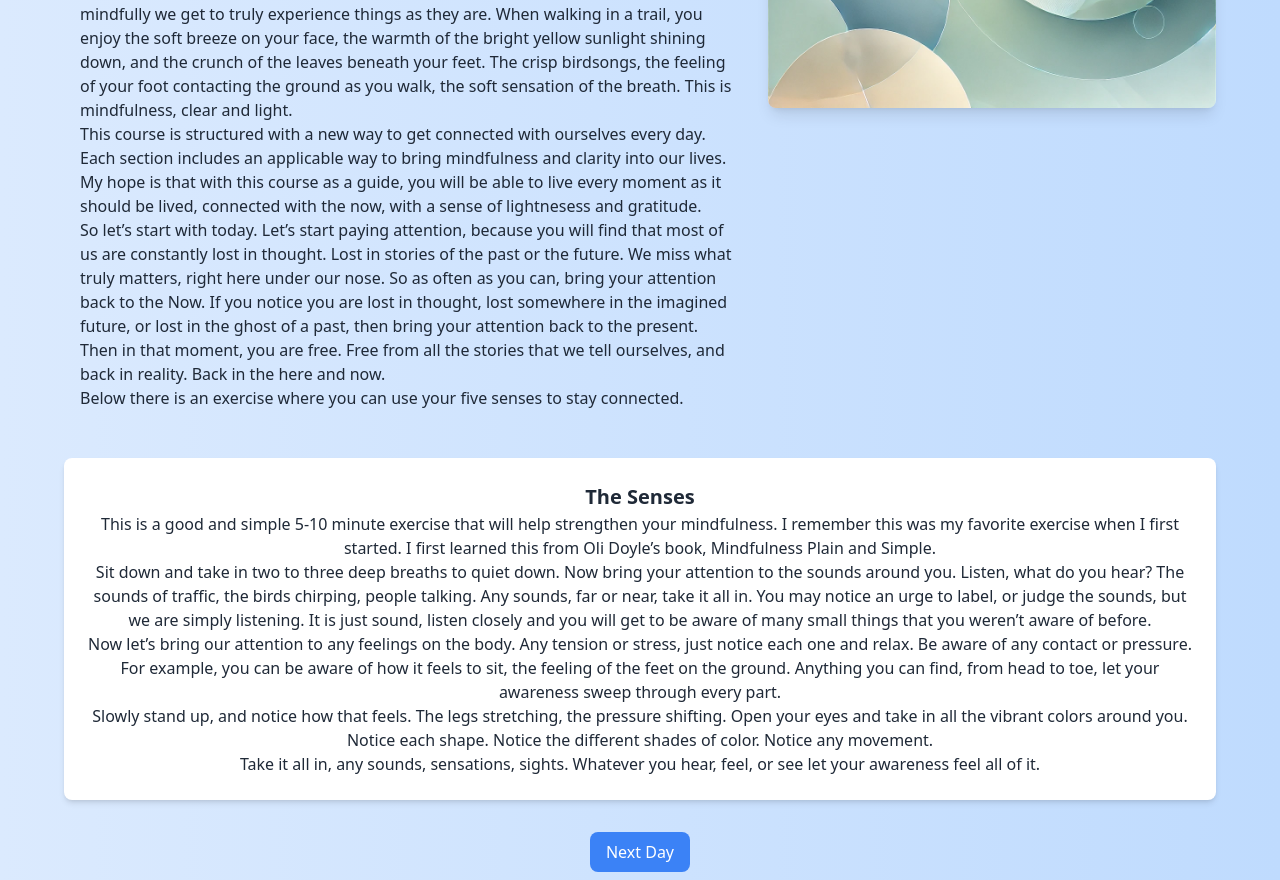
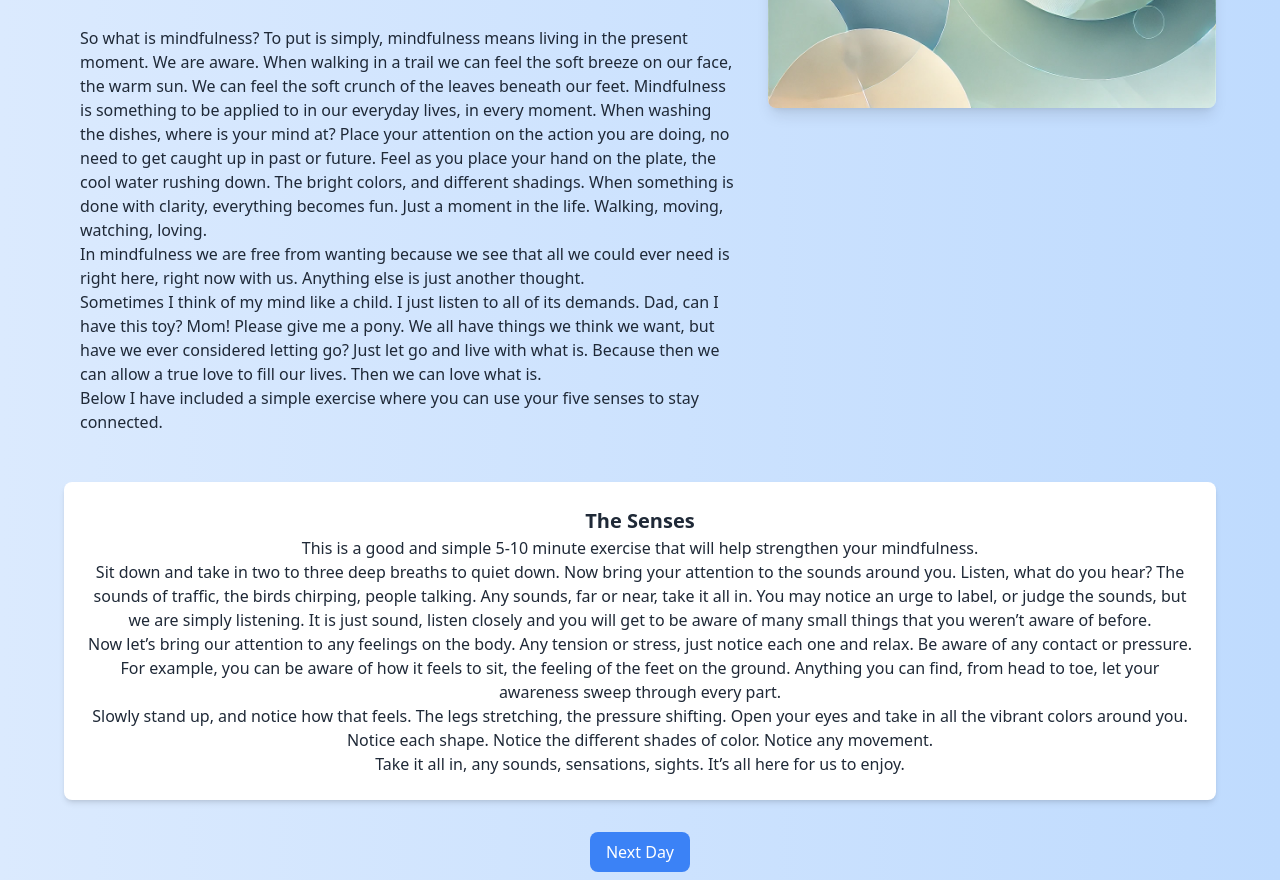
Before and after one commit to JoshuaChou10/mindfulness, a Next.js app: page /mindfulness-course in a window 1280 px wide. Shown: the part 460-1340 px from the top of the page. Built offline with nearby package versions, Linux system fonts and the light colour scheme.

Commit message:
updated section 1

```diff
--- a/pages/mindfulness-course.tsx
+++ b/pages/mindfulness-course.tsx
@@ -12,23 +12,25 @@ const sections: { [key: string]: Section } = {
   "Day One: Mindfulness": {
     practice: `
     <h2 style="font-size: 1.25rem; font-weight: bold;">The Senses</h2>
-    <p>This is a good and simple 5-10 minute exercise that will help strengthen your mindfulness. I remember this was my favorite exercise when I first started. I first learned this from Oli Doyle’s book, Mindfulness Plain and Simple. </p>
+    <p>This is a good and simple 5-10 minute exercise that will help strengthen your mindfulness. </p>
     <p>Sit down and take in two to three deep breaths to quiet down. Now bring your attention to the sounds around you. Listen, what do you hear? The sounds of traffic, the birds chirping, people talking. Any sounds, far or near, take it all in. You may notice an urge to label, or judge the sounds, but we are simply listening. It is just sound, listen closely and you will get to be aware of many small things that you weren’t aware of before.  </p>
     <p>Now let’s bring our attention to any feelings on the body. Any tension or stress, just notice each one and relax. Be aware of any contact or pressure. For example, you can be aware of how it feels to sit, the feeling of the feet on the ground. Anything you can find, from head to toe, let your awareness sweep through every part. </p>
     <p>Slowly stand up, and notice how that feels. The legs stretching, the pressure shifting. Open your eyes and take in all the vibrant colors around you. Notice each shape. Notice the different shades of color. Notice any movement.</p>
-    <p>Take it all in, any sounds, sensations, sights. Whatever you hear, feel, or see let your awareness feel all of it. </p>
+    <p>Take it all in, any sounds, sensations, sights. It’s all here for us to enjoy. </p>
 
 
     `,
     text: `
       <h1 style="font-size: 1.25rem; font-weight: bold;">An Introduction</h1>
-      <p> Hello and welcome to the world of mindfulness. Mindfulness means really experiencing things as they are and not lost in thought. Mindfulness means noticing, being aware. When every moment is lived mindfully our lives are charaterized by clarity and peace. Things that once stressed us out now no longer bother us. We may even laugh about them now. Through mindfulness we grow in wisdom, compassion and peace. </p>
-      <p>To put it simply, mindfulness means living in the here and now. It means not being lost thinking of the past or future, but instead, being aware of the thoughts that arise moment to moment. When we start to become aware of the thoughts and feelings that constantly run underground our attention we begin to notice many things we weren’t aware of before.  Are you aware of what is going on now? That’s what matters. </p>
- <p>Many of us have never truly lived. We experience our lives only through the dull screen of our thoughts. It can be a while before we realize that freedom is found only in the present moment, not in some past or future up there in our head. When living mindfully we get to truly experience things as they are. When walking in a trail, you enjoy the soft breeze on your face, the warmth of the bright yellow sunlight shining down, and the crunch of the leaves beneath your feet. The crisp birdsongs, the feeling of your foot contacting the ground as you walk, the soft sensation of the breath. This is mindfulness, clear and light. </p>
- <p>This course is structured with a new way to get connected with ourselves every day. Each section includes an applicable way to bring mindfulness and clarity into our lives. My hope is that with this course as a guide, you will be able to live every moment as it should be lived, connected with the now, with a sense of lightnesess and gratitude. </p>
- <p> So let’s start with today. Let’s start paying attention, because you will find that most of us are constantly lost in thought. Lost in stories of the past or the future. We miss what truly matters, right here under our nose. So as often as you can, bring your attention back to the Now. If you notice you are lost in thought, lost somewhere in the imagined future, or lost in the ghost of a past, then bring your attention back to the present. Then in that moment, you are free. Free from all the stories that we tell ourselves, and back in reality. Back in the here and now. </p>
+      <p> Hello and welcome to the world of mindfulness. Over here you will find a fuller way to live. A way characterized by joy, love, lightness and clarity. When I first started practicing mindfulness at the age of 13 I immediately became very interested. I really wanted to understand, to live. I got interested in books, in meditation, and in the present moment. Mindfulness brought me back to myself. As I continued through my practice I started noticing that things that used to stress me out no longer bothered me. Gradually a sense of lightness, balance, and peace embraced me, and remains with me to this day. Sometimes I would even catch myself smiling for no specific reason. Now only clarity remains. Through practicing mindfulness and understanding, we can walk around life with eyes wide open. Just washing the dishes, making conversation, drinking some tea. It’s all here for you to discover. The best part is that you can start now. Anyone can, at any age, any circumstance, and it’s so simple. Let’s give it a try. </p>
+      <br>
+      <p>So what is mindfulness? To put is simply, mindfulness means living in the present moment. We are aware. When walking in a trail we can feel the soft breeze on our face, the warm sun. We can feel the soft crunch of the leaves beneath our feet. Mindfulness is something to be applied to in our everyday lives, in every moment. When washing the dishes, where is your mind at? Place your attention on the action you are doing, no need to get caught up in past or future. Feel as you place your hand on the plate, the cool water rushing down. The bright colors, and different shadings. When something is done with clarity, everything becomes fun. Just a moment in the life. Walking, moving, watching, loving.  </p>
+      <p>In mindfulness we are free from wanting because we see that all we could ever need is right here, right now with us. Anything else is just another thought.</p>
+      <p>Sometimes I think of my mind like a child. I just listen to all of its demands. Dad, can I have this toy? Mom! Please give me a pony. We all have things we think we want, but have we ever considered letting go? Just let go and live with what is. Because then we can allow a true love to fill our lives. Then we can love what is. </p>
+      <p> Below I have included a simple exercise where you can use your five senses to stay connected. </p>
 
- <p> Below there is an exercise where you can use your five senses to stay connected. </p>
+
+
 
 
 
@@ -68,6 +70,7 @@ const sections: { [key: string]: Section } = {
       <p>To start find a nice comfortable spot to sit where you can keep your back straight. You can sit on the edge of a chair, or on a meditation cushion. Start by taking in two or three deep breaths to relax. Now bring your attention to the in and out of the breath. Feel the cool air goes through the nostrils, and the warm air as it comes out. You can also try noticing the silent pause in between the out-breath and the in-breath. When watching the breath let it flow naturally, don’t try to control it. In the beginning, you may feel the breath is too deep or too short. Don’t worry, just let it be, eventually through practice you will be able to breathe naturally. So meditation is really simple, we are just watching this very breath that accompanies as throughout this life. As you continue the mind will wander off many times, thinking about something else as it usually does. When this happens, simply bring your attention back to the breath. </p>
       <p>When meditation becomes a daily habit of ours we can truly appreciate it. After a meditation session, we naturally feel good. We feel well-rested, and our mindfulness is sharp. You will notice that boredem isn’t a problem anymore. Another benifit of mindfulness is it allows you to see thoughts more clearly. You see that any stress is always caused by believing a stressful thought. Now that your mindfulness is sharp, these thoughts appear clearer to you and you no longer follow after them.</p>
       <p>Most people start with 5-10 minutes of meditation a day, then slowly build up, to 15 minutes, 20 minutes, 30 minutes. Eventually, it becomes a part of your life, like eating or sleeping. Whenever you feel stressed or like you need to quiet down you can sit in meditation. It helps in every aspect of your life. I like meditating in the morning, right when I get up from bed. I meditate for one hour then go for a walk outside. It’s good. In meditation you have to find what works best for you, don’t worry about how long you can sit for, the point of meditation is just to calm the mind. </p>
+      <p>If you have any questions feel free to email me at joshuachou912@gmail.com</p>
 
 
     `,
@@ -101,8 +104,8 @@ const sections: { [key: string]: Section } = {
       <p>Reflect on something you appreciate about your current situation.</p>
     `,
     text: `
-      <h1>Letting Go</h1>
-      <p>Let everything go, put it all down. Let it all go without exception. Let go with a knowing and awareness. We are able to let go because we see that there is nothing worth holding on to. When we put it all down we are met with only peace. Just be. </p>
+      <h1>Loving What Is</h1>
+      <p></p>
     `,
     imageUrl: '/images/loving-what-is.jpg',
   },
```
